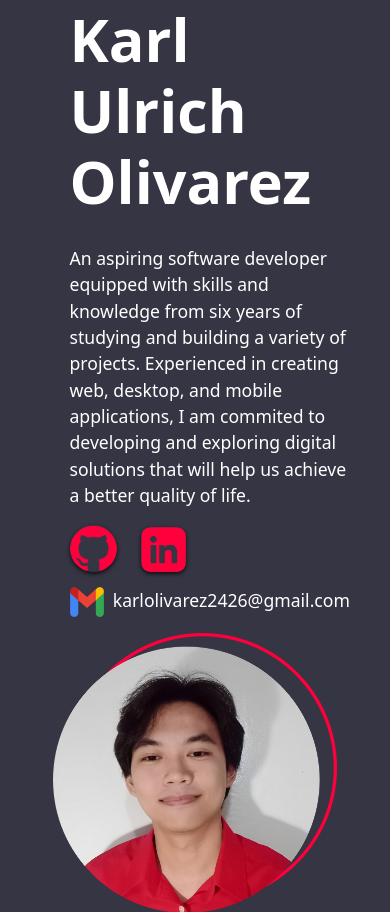
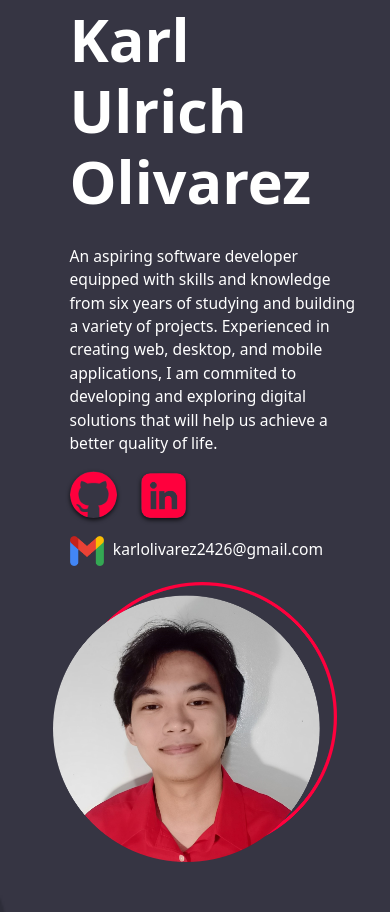
Before and after one commit to OlivarezK/my-portfolio, a Django app: page / in a window 390 px wide. Shown: the part 82-994 px from the top of the page. Run offline with Django 4.2, Linux system fonts and the light colour scheme; data that the repository does not hold is empty; some libraries are stand-ins or nearby versions.

Commit message:
collected static files

```diff
--- a/projects/static/custom.css
+++ b/projects/static/custom.css
@@ -198,6 +198,7 @@
     }
     .lead{
         font-size: 0.976rem;
+        margin-top: 5px;
     }
 }
 @media (min-width: 576px) {
--- a/static/custom.css
+++ b/static/custom.css
@@ -197,7 +197,8 @@
         width: 55%;
     }
     .lead{
-        font-size: 1.1rem;
+        font-size: 0.976rem;
+        margin-top: 5px;
     }
 }
 @media (min-width: 576px) {
```
